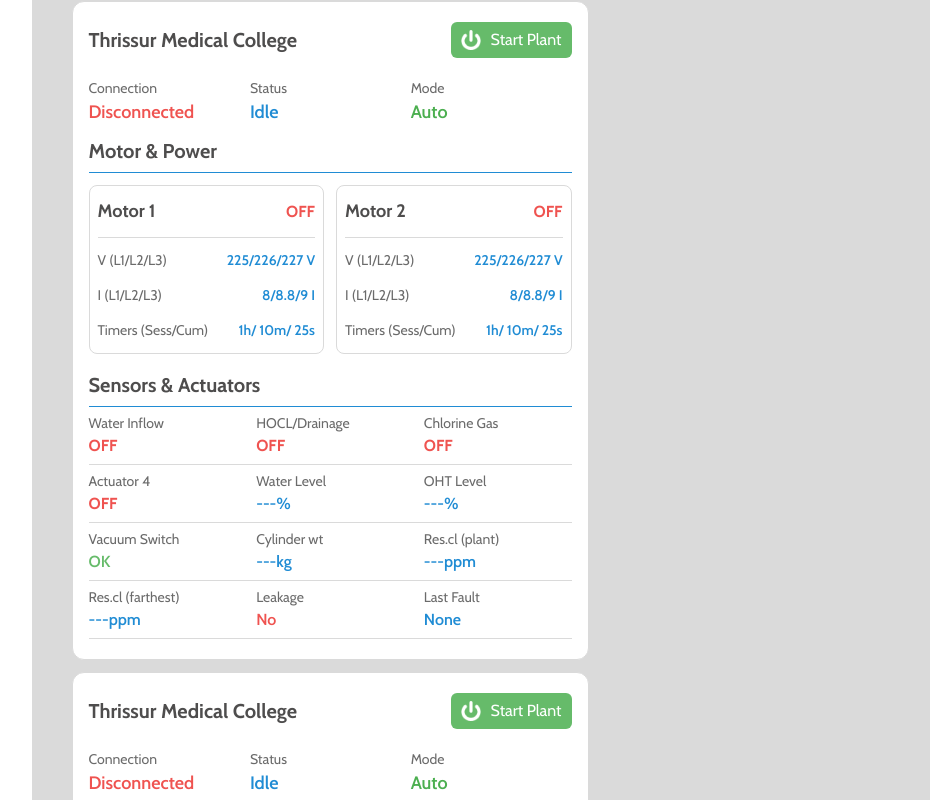
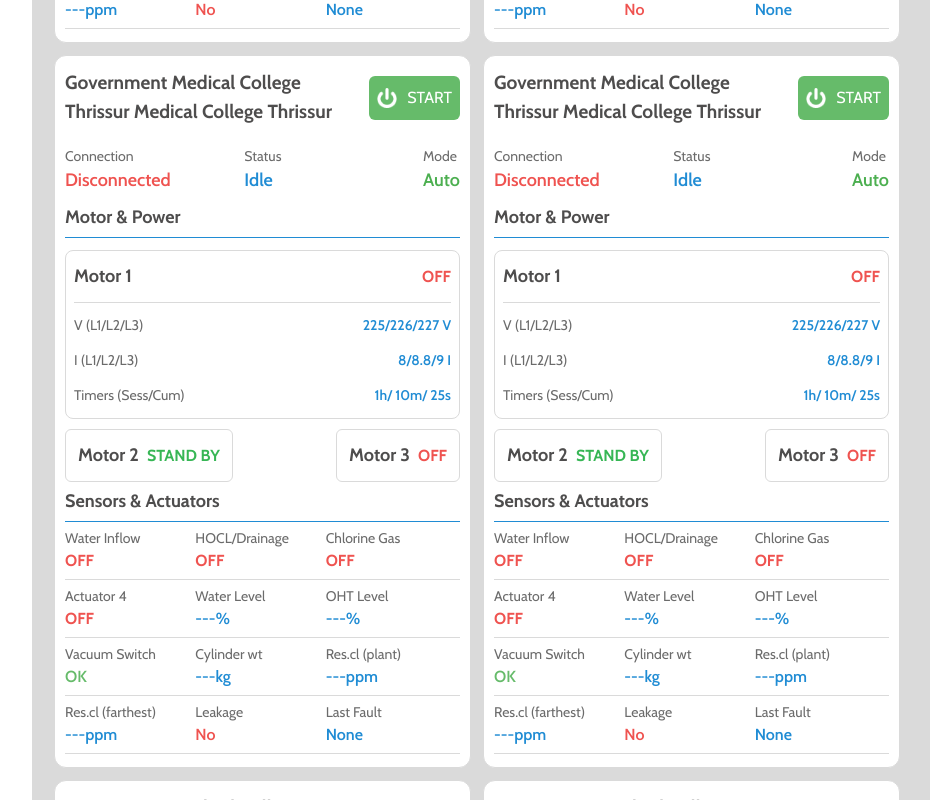
Before and after one commit to abhilashvijayan7/ui-test, a React (Vite) app in the folder hope/: page / in a window 1280 px wide. Shown: the part 780-1580 px from the top of the page, without its empty margins (204-1134 px from the left). Built offline with nearby package versions, Linux system fonts and the light colour scheme.

Commit message:
UI main update

```diff
--- a/hope/src/App.jsx
+++ b/hope/src/App.jsx
@@ -87,30 +87,30 @@
       </div>
 
       {/* Main Content */}
-      <div className="max-w-[392px] mx-auto mb-[110px] lg:max-w-none lg:mx-0">
+      <div className="max-w-[370px] mx-auto mb-[110px] lg:max-w-none lg:mx-0">
         <div className="flex-1 w-full">
           <div className="flex items-center justify-between mt-[40px] mb-[9px] lg:hidden">
             <img src={headImage} alt="" />
             <img src={dehaze} alt="" className="w-[24px] h-[24px]" />
           </div>
-          <div className="right-side flex flex-col gap-6 items-start lg:flex-row lg:flex-wrap lg:gap-[12px] lg:px-[39.5px] lg:py-[110px]">
+          <div className="right-side flex flex-col gap-6 items-start lg:flex-row lg:flex-wrap lg:gap-[12px] lg:px-[22px] lg:py-[110px]">
             {/* Plant Sections */}
-            {[1, 2, 3].map((_, index) => (
+            {[1, 2, 3, 4, 5, 6].map((_, index) => (
               <div
                 key={index}
-                className="w-[392px] px-[16px] py-[20px] border border-[#DADADA] rounded-[12px] bg-[#FFFFFF] lg:w-[517px]"
+                className="w-[370px] px-[10px] py-[13px] border border-[#DADADA] rounded-[12px] bg-[#FFFFFF] lg:w-[417px]"
               >
                 <div className="flex justify-between mb-[20px] items-center">
-                  <p className="text-[#4E4D4D] text-[20px] font-[700]">
-                    Thrissur Medical College
+                  <p className="text-[#4E4D4D] text-[19px] font-[700]">
+                    Government Medical College Thrissur Medical College Thrissur
                   </p>
-                  <button className="flex bg-[#66BB6A] items-center py-[6px] px-[10px] rounded-[6px] gap-[10px] justify-center text-[16px] text-[#FFFFFF]">
+                  <button className="flex bg-[#66BB6A] items-center py-[10px] px-[18px]  rounded-[6px] gap-[10px] justify-center text-[16px] text-[#FFFFFF]">
                     <img src={icon} alt="" className="w-[20px] h-[20px]" />
-                    Start Plant
+                    START
                   </button>
                 </div>
 
-                <div className="flex text-[14px] text-[#6B6B6B] mb-[10px] font-[400]">
+                <div className="flex text-[14px] text-[#6B6B6B] mb-[10px] font-[400] justify-between">
                   <div className="pr-[14px] lg:pr-[55.67px]">
                     <p>Connection</p>
                     <p className="text-[18px] text-[#EF5350] font-[600]">
@@ -119,20 +119,24 @@
                   </div>
                   <div className="pr-[82px] lg:pr-[123.67px]">
                     <p>Status</p>
-                    <p className="text-[18px] text-[#208CD4] font-[600]">Idle</p>
+                    <p className="text-[18px] text-[#208CD4] font-[600]">
+                      Idle
+                    </p>
                   </div>
                   <div>
                     <p>Mode</p>
-                    <p className="text-[18px] text-[#4CAF50] font-[600]">Auto</p>
+                    <p className="text-[18px] text-[#4CAF50] font-[600]">
+                      Auto
+                    </p>
                   </div>
                 </div>
 
                 <div className="mb-[6px]">
-                  <p className="text-[20px] text-[#4E4D4D] pb-[6px] border-b border-b-[#208CD4] mb-[12px] font-[700]">
+                  <p className="text-[18px] text-[#4E4D4D] pb-[6px] border-b border-b-[#208CD4] mb-[12px] font-[700]">
                     Motor & Power
                   </p>
                   <div className="lg:flex gap-3">
-                    {[1, 2].map((motor, motorIndex) => (
+                    {[1].map((motor, motorIndex) => (
                       <div
                         key={motorIndex}
                         className="border border-[#DADADA] rounded-[8px] py-[12px] px-[8px] mb-[10px] text-[14px] font-[400] text-[#6B6B6B] lg:w-[485px]"
@@ -143,7 +147,9 @@
                         </div>
                         <div className="flex py-[12px] justify-between text-[14px]">
                           <p>V (L1/L2/L3)</p>
-                          <p className="text-[#208CD4] font-[600]">225/226/227 V</p>
+                          <p className="text-[#208CD4] font-[600]">
+                            225/226/227 V
+                          </p>
                         </div>
                         <div className="flex pt-[2px] pb-[14px] justify-between">
                           <p>I (L1/L2/L3)</p>
@@ -158,91 +164,114 @@
                       </div>
                     ))}
                   </div>
+
+                  <div className="flex justify-between">
+                    <div className="flex items-center justify-between border border-[#DADADA] rounded-md p-3 font-[700] text-[#4E4D4D] ">
+                      <p className="text-[18px] mr-2">Motor 2</p>
+                      <p className="text-[16px] text-[#37b655]">STAND BY</p>
+                    </div>
+                    <div className="flex items-center justify-between border border-[#DADADA] rounded-md p-3 font-[700] text-[#4E4D4D]">
+                      <p className="text-[18px] mr-2">Motor 3</p>
+                      <p className="text-[16px] text-[#EF5350]">OFF</p>
+                    </div>
+                  </div>
                 </div>
 
                 <div>
-                  <p className="border-b border-b-[#208CD4] pb-[6px] text-[#4E4D4D] font-[700] text-[20px]">
+                  <p className="border-b border-b-[#208CD4] pb-[6px] text-[#4E4D4D] font-[700] text-[18px]">
                     Sensors & Actuators
                   </p>
                   <div className="mt-[6px] text-[#6B6B6B] text-[14px] font-[400]">
                     <div className="flex border-b border-b-[#DADADA] pb-[6px]">
-                      <div>
-                        <p className="w-[120px] lg:w-[167.67px]">Water Inflow</p>
+                      <div className="w-[33%]">
+                        <p className="">
+                          Water Inflow
+                        </p>
                         <p className="text-[16px] font-[700] text-[#EF5350]">
                           OFF
                         </p>
                       </div>
-                      <div>
-                        <p className="w-[120px] lg:w-[167.67px]">HOCL/Drainage</p>
+                      <div className="w-[33%]">
+                        <p className="">
+                          HOCL/Drainage
+                        </p>
                         <p className="text-[16px] font-[700] text-[#EF5350]">
                           OFF
                         </p>
                       </div>
-                      <div>
-                        <p className="w-[120px] lg:w-[167.67px]">Chlorine Gas</p>
+                      <div className="w-[33%]">
+                        <p className="">
+                          Chlorine Gas
+                        </p>
                         <p className="text-[16px] font-[700] text-[#EF5350]">
                           OFF
                         </p>
                       </div>
                     </div>
 
-                    <div className="flex border-b border-b-[#DADADA] py-[6px]">
-                      <div>
-                        <p className="w-[120px] lg:w-[167.67px]">Actuator 4</p>
+                    <div className="flex border-b border-b-[#DADADA] py-[6px] ">
+                      <div className="w-[33%]">
+                        <p className="">Actuator 4</p>
                         <p className="text-[16px] font-[700] text-[#EF5350]">
                           OFF
                         </p>
                       </div>
-                      <div>
-                        <p className="w-[120px] lg:w-[167.67px]">Water Level</p>
+                      <div className="w-[33%]">
+                        <p className="">Water Level</p>
                         <p className="text-[16px] font-[600] text-[#208CD4]">
                           ---%
                         </p>
                       </div>
-                      <div>
-                        <p className="w-[120px] lg:w-[167.67px]">OHT Level</p>
+                      <div className="w-[33%]">
+                        <p className="">OHT Level</p>
                         <p className="text-[16px] font-[600] text-[#208CD4]">
                           ---%
                         </p>
                       </div>
                     </div>
 
-                    <div className="flex border-b border-b-[#DADADA] py-[6px]">
-                      <div>
-                        <p className="w-[120px] lg:w-[167.67px]">Vacuum Switch</p>
+                    <div className="flex border-b border-b-[#DADADA] py-[6px] ">
+                      <div className="w-[33%]">
+                        <p className="">
+                          Vacuum Switch
+                        </p>
                         <p className="text-[16px] font-[600] text-[#66BB6A]">
                           OK
                         </p>
                       </div>
-                      <div>
-                        <p className="w-[120px] lg:w-[167.67px]">Cylinder wt</p>
+                      <div className="w-[33%]">
+                        <p className="">Cylinder wt</p>
                         <p className="text-[16px] font-[600] text-[#208CD4]">
                           ---kg
                         </p>
                       </div>
-                      <div>
-                        <p className="w-[120px] lg:w-[167.67px]">Res.cl (plant)</p>
+                      <div className="w-[33%]">
+                        <p className="">
+                          Res.cl (plant)
+                        </p>
                         <p className="text-[16px] font-[600] text-[#208CD4]">
                           ---ppm
                         </p>
                       </div>
                     </div>
 
-                    <div className="flex border-b border-b-[#DADADA] py-[6px]">
-                      <div>
-                        <p className="w-[120px] lg:w-[167.67px]">Res.cl (farthest)</p>
+                    <div className="flex border-b border-b-[#DADADA] py-[6px] ">
+                      <div className="w-[33%]">
+                        <p className="">
+                          Res.cl (farthest)
+                        </p>
                         <p className="text-[16px] font-[600] text-[#208CD4]">
                           ---ppm
                         </p>
                       </div>
-                      <div>
-                        <p className="w-[120px] lg:w-[167.67px]">Leakage</p>
+                      <div className="w-[33%]">
+                        <p className="">Leakage</p>
                         <p className="text-[16px] font-[600] text-[#EF5350]">
                           No
                         </p>
                       </div>
-                      <div>
-                        <p className="w-[120px] lg:w-[167.67px]">Last Fault</p>
+                      <div className="w-[33%]">
+                        <p className="">Last Fault</p>
                         <p className="text-[16px] font-[600] text-[#208CD4]">
                           None
                         </p>
```
